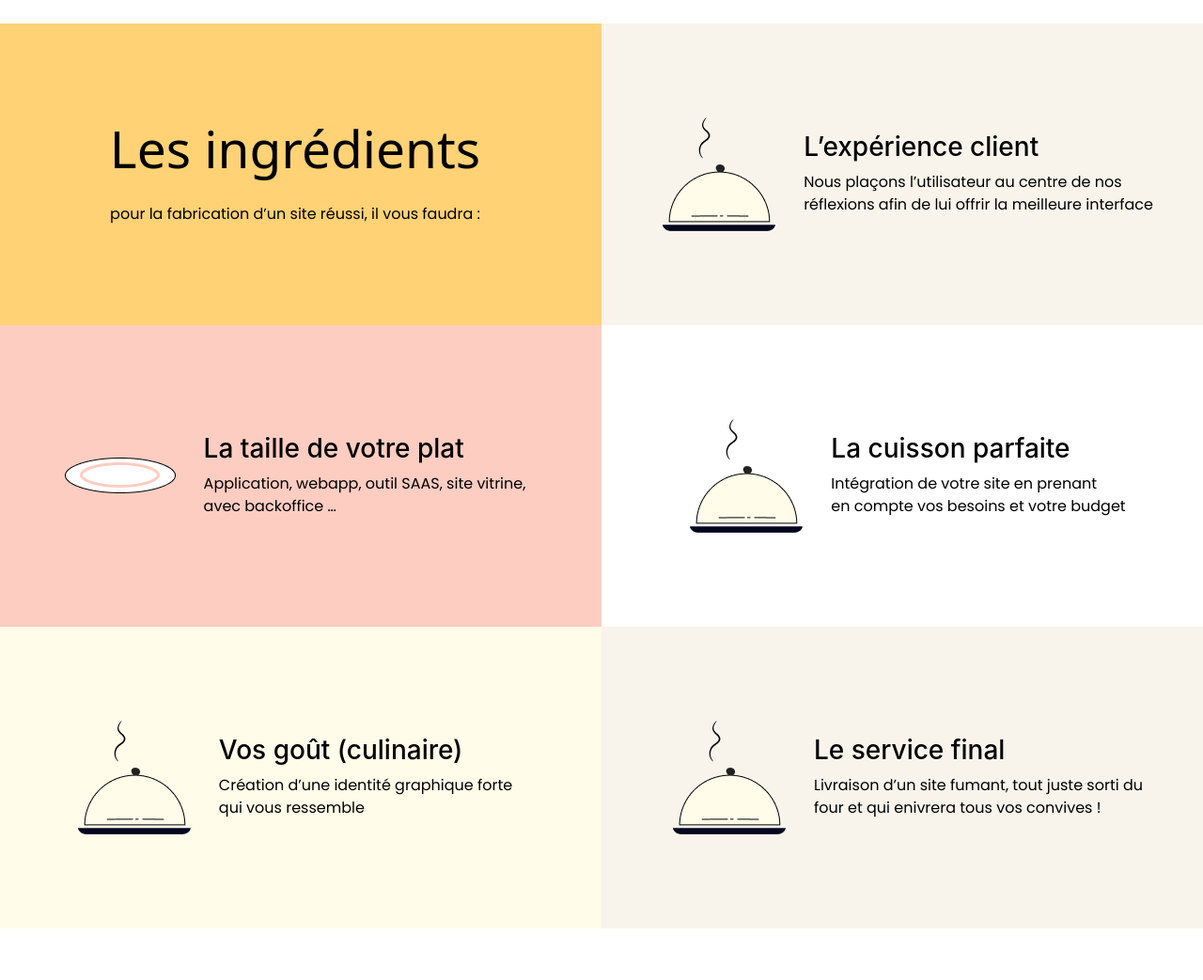
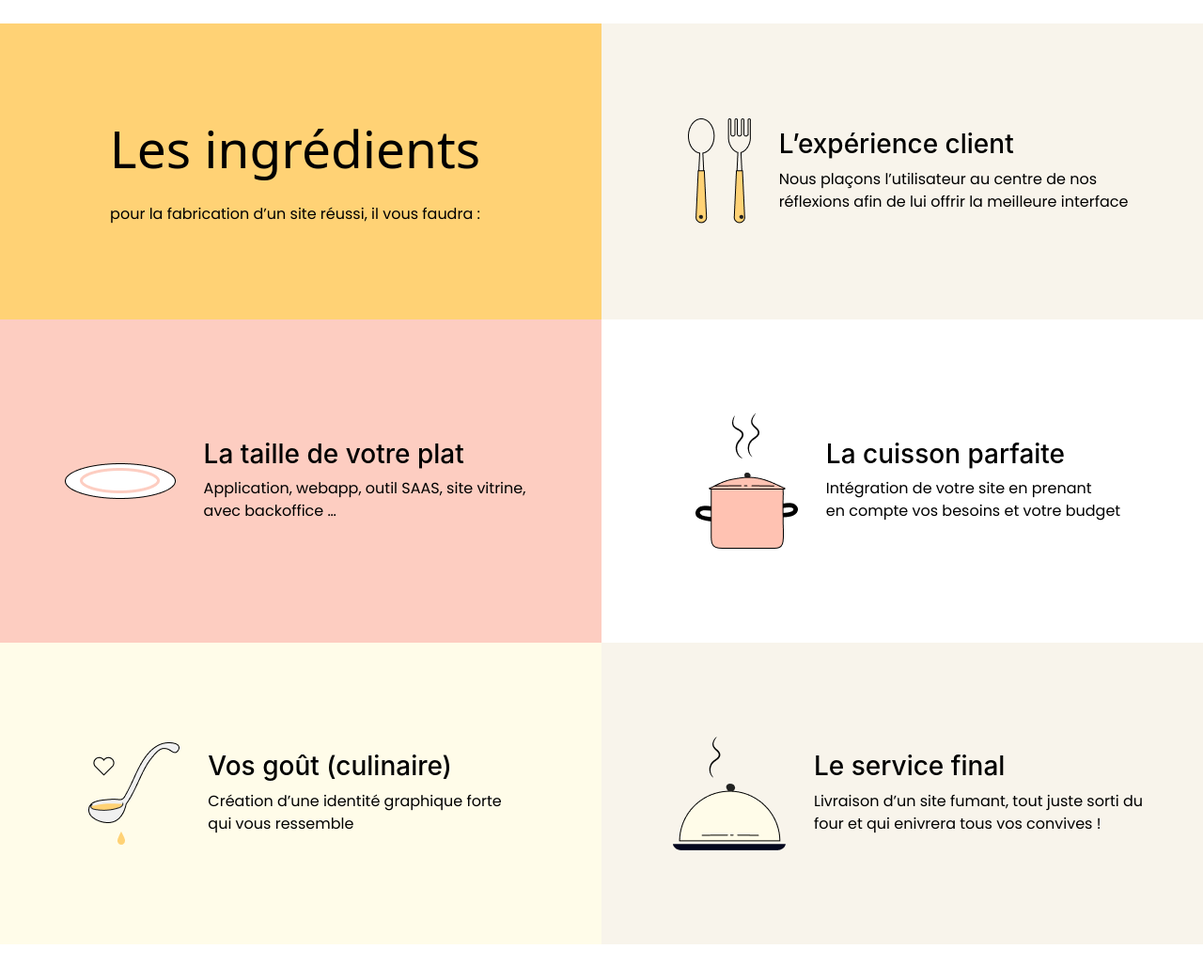
Before and after one commit to integraweb21/macandcheese, a plain HTML site: page index.html in a window 1280 px wide. Shown: the part 1000-2043 px from the top of the page at 94% size. Drawn offline with nearby package versions, Linux system fonts and the light colour scheme; a web font is replaced by a local one.

Commit message:
Intégration des pictos dans la section "Les ingrédients"

```diff
--- a/index.html
+++ b/index.html
@@ -63,7 +63,7 @@
             </div>
             <div class="col-lg-6 bloc-2 d-flex align-items-center">
                 <div class="picture">
-                    <img src="assets/css/img/picto-plat.png" alt="">
+                    <img src="assets/css/img/picto-couverts.png" alt="Pictogramme de couverts">
                 </div>
                 <div class="content">
                     <h3>L’expérience client</h3>
@@ -83,7 +83,7 @@
             </div>
             <div class="col-lg-6 bloc-4 d-flex align-items-center">
                 <div class="picture">
-                    <img src="assets/css/img/picto-plat.png" alt="">
+                    <img src="assets/css/img/picto-marmite.png" alt="Pictogramme d'une marmite">
                 </div>
                 <div class="content">
                     <h3>La cuisson parfaite</h3>
@@ -94,7 +94,7 @@
         <div class="row">
             <div class="col-lg-6 bloc-5 d-flex align-items-center">
                 <div class="picture">
-                    <img src="assets/css/img/picto-plat.png" alt="Pictogramme d'un plat">
+                    <img src="assets/css/img/picto-louche.png" alt="Pictogramme d'une louche">
                 </div>
                 <div class="content">
                     <h3>Vos goût (culinaire)</h3>
@@ -103,7 +103,7 @@
             </div>
             <div class="col-lg-6 bloc-6 d-flex align-items-center">
                 <div class="picture">
-                    <img src="assets/css/img/picto-plat.png" alt="">
+                    <img src="assets/css/img/picto-plat.png" alt="Pictogramme d'un plat">
                 </div>
                 <div class="content">
                     <h3>Le service final</h3>
```
Also changed, not shown: assets/css/img/picto-couverts.png (added), assets/css/img/picto-louche.png (added), assets/css/img/picto-marmite.png (added).
